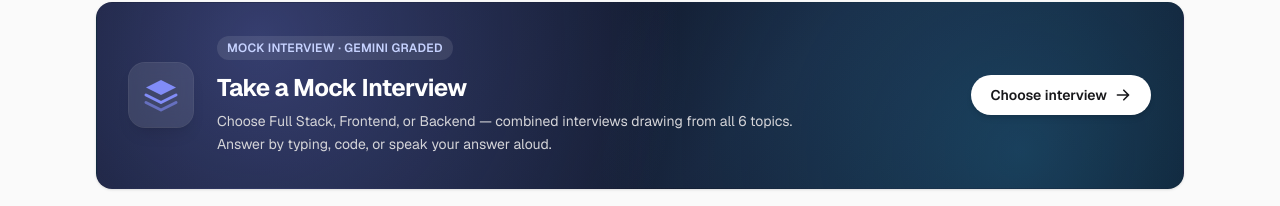
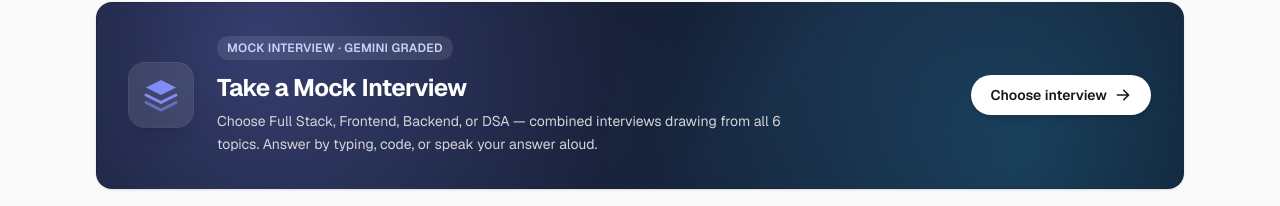
Before and after one commit to MNihal7961/my-notes, a Next.js app: page / in a window 1280 px wide. Shown: the part 119-325 px from the top of the page. Built offline with nearby package versions, Linux system fonts and the light colour scheme; no server answers.

Commit message:
Update interview options to include DSA in the mock interview description

```diff
--- a/components/interview-banner.tsx
+++ b/components/interview-banner.tsx
@@ -29,7 +29,7 @@ export function InterviewBanner({ topicCount }: { topicCount: number }) {
           Take a Mock Interview
         </h2>
         <p className="mt-1.5 max-w-xl text-sm leading-relaxed text-zinc-300">
-          Choose Full Stack, Frontend, or Backend — combined interviews drawing from all{" "}
+          Choose Full Stack, Frontend, Backend, or DSA — combined interviews drawing from all{" "}
           {topicCount} topics. Answer by typing, code, or speak your answer aloud.
         </p>
       </div>
```
